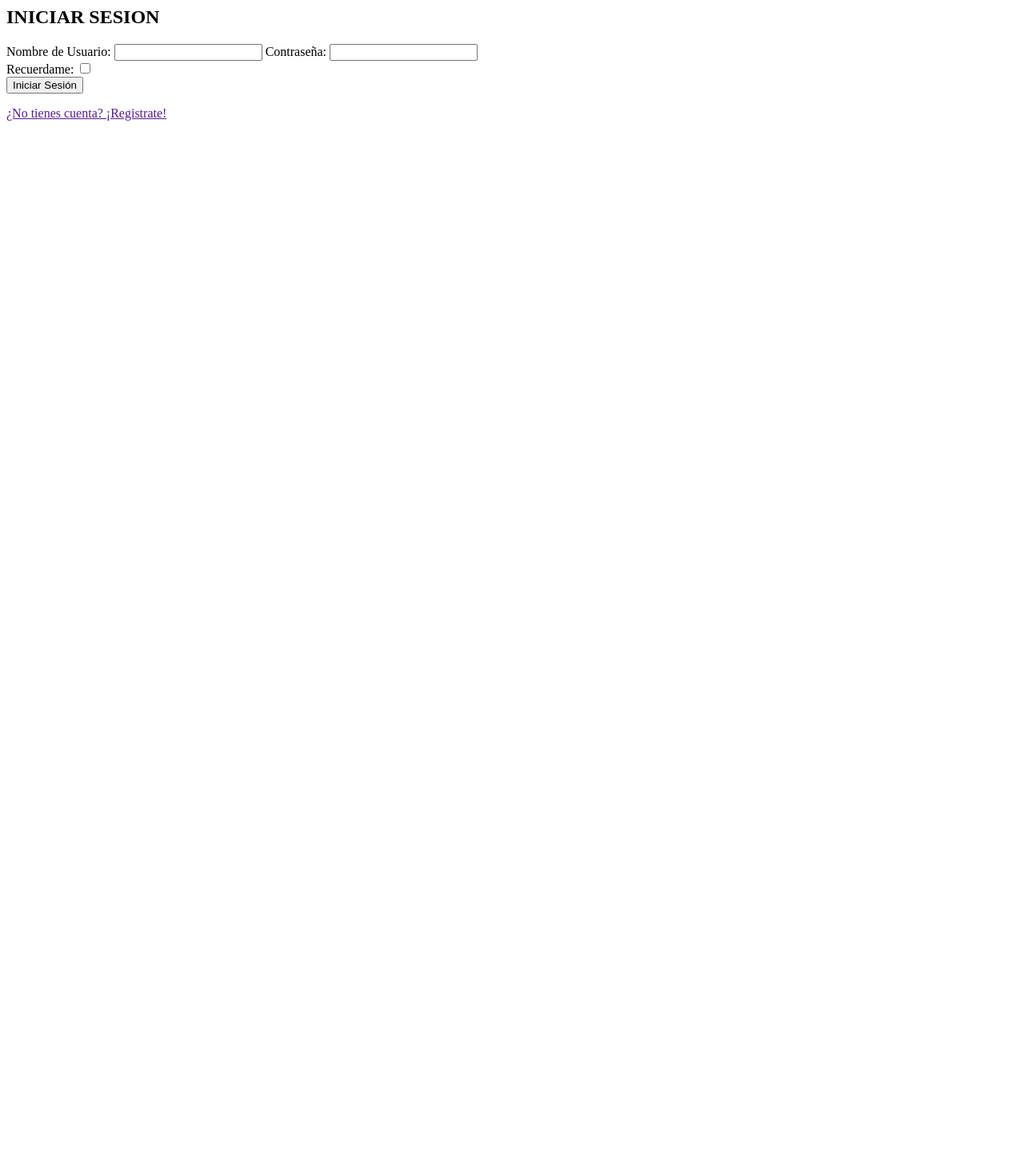
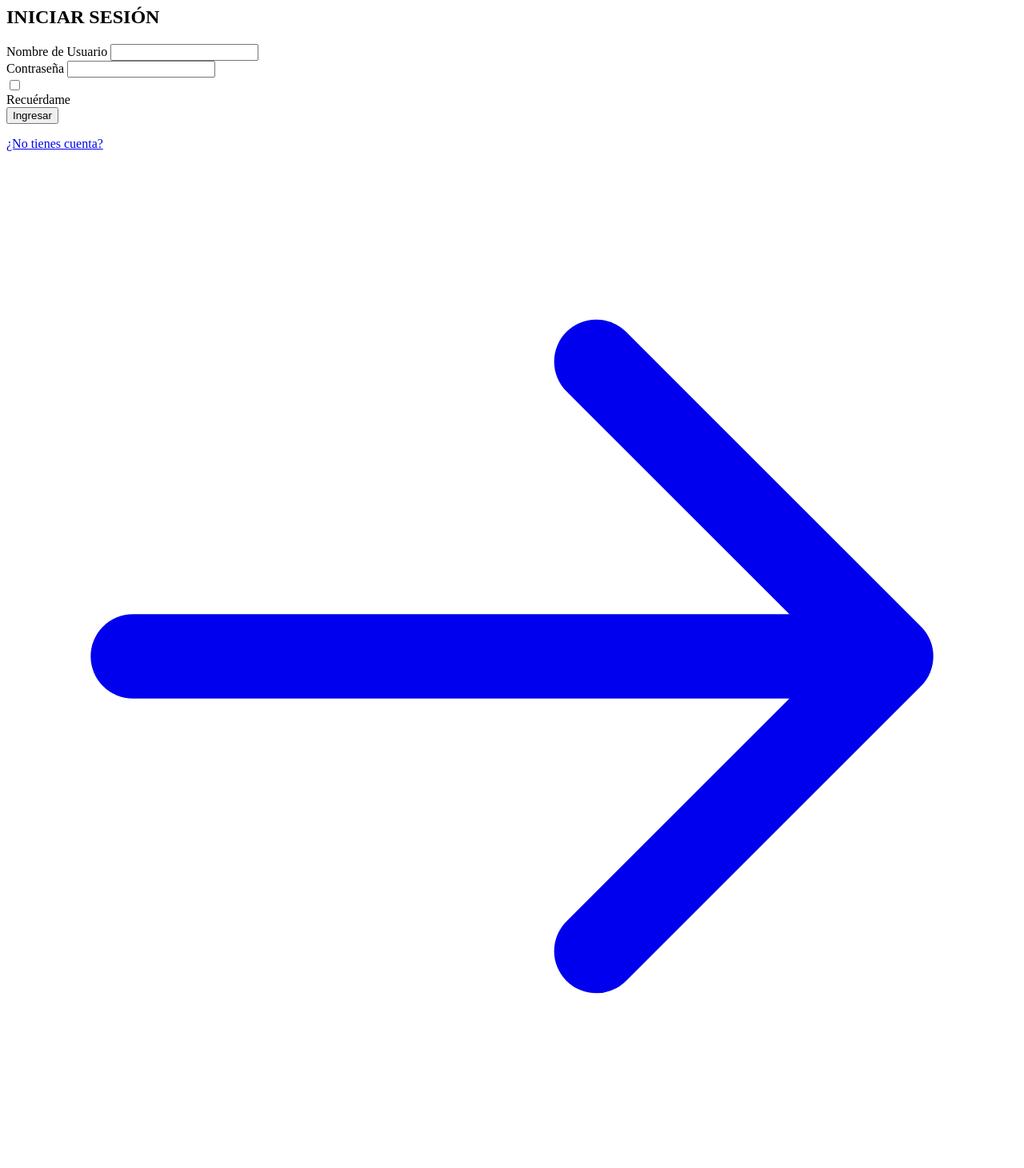
Before and after one commit to psaenzguerrero/TFG_Pablo, a PHP site: page /login.php in a window 1280 px wide. Shown: the whole page at 80% size. Before the commit the page ends 151 px from the top, so only its background shows below. Run offline with PHP 8.4, Linux system fonts and the light colour scheme.

Commit message:
segunda semana v3

```diff
--- a/Controlador/index.php
+++ b/Controlador/index.php
@@ -731,10 +731,6 @@
         require_once("../vistas/cabeza.php");
         require_once("../vistas/reservasEquipo.php");
         require_once("../vistas/pie.html");
-<<<<<<< HEAD
-=======
-
->>>>>>> 4dcdb70b54d92c118f94b969c8fc116f6d64e2eb
     }
 
 
--- a/Vistas/login.php
+++ b/Vistas/login.php
@@ -1,18 +1,70 @@
-<main>
-    <section id="login" class="pt-50">
-        <h1>INICIAR SESION</h1>
-        <?php if (isset($error)) echo "<p style='color: red;'>$error</p>"; ?>
-        <form method="POST" action="index.php?action=login">
-            <label for="nombre_usuario">Nombre de Usuario:</label>
-            <input type="text" name="nombre_usuario" <?php if(isset($_COOKIE["nombre_usuario"])) echo 'value='.$_COOKIE["nombre_usuario"].''; ?> required>
-            <label for="pass_usuario">Contraseña:</label>
-            <input type="password" name="pass_usuario" required>
-            <br>
-            <label for="devuelto">Recuerdame:</label>
-            <input type="checkbox" name="recuerdame" value="1">
-            <br>
-            <button type="submit" class="btn btn-outline-light">Iniciar Sesión</button>
-        </form>
-        <a href="">¿No tienes cuenta? ¡Registrate!</a>
+<main class="min-h-screen bg-gradient-to-br from-purple-100 to-indigo-200 flex items-center justify-center p-4">
+    <section id="login" class="w-full max-w-md bg-white/90 backdrop-blur-sm rounded-2xl shadow-xl overflow-hidden p-8 transform transition-all hover:scale-[1.01] hover:shadow-2xl">
+        <!-- Decoración artística -->
+        <div class="absolute -top-10 -right-10 w-32 h-32 bg-pink-300/30 rounded-full filter blur-xl"></div>
+        <div class="absolute -bottom-8 -left-8 w-40 h-40 bg-indigo-300/30 rounded-full filter blur-xl"></div>
+
+        <div class="relative z-10">
+            <h1 class="text-3xl font-bold text-transparent bg-clip-text bg-gradient-to-r from-purple-600 to-pink-500 mb-6 text-center font-serif tracking-wide">
+                INICIAR SESIÓN
+            </h1>
+
+            <?php if (isset($error)): ?>
+                <p class="text-pink-600 mb-4 text-center font-medium animate-pulse"><?php echo $error; ?></p>
+            <?php endif; ?>
+
+            <form method="POST" action="index.php?action=login" class="space-y-5">
+                <div class="group">
+                    <label for="nombre_usuario" class="block text-sm font-medium text-gray-600 mb-1 ml-1 group-focus-within:text-purple-600 transition-colors">
+                        Nombre de Usuario
+                    </label>
+                    <input
+                        type="text"
+                        name="nombre_usuario"
+                        class="w-full px-4 py-3 border-0 bg-gray-50/70 rounded-xl focus:ring-2 focus:ring-purple-500 focus:bg-white shadow-sm transition-all duration-300"
+                        <?php if(isset($_COOKIE["nombre_usuario"])) echo 'value='.$_COOKIE["nombre_usuario"].''; ?>
+                        required>
+                </div>
+
+                <div class="group">
+                    <label for="pass_usuario" class="block text-sm font-medium text-gray-600 mb-1 ml-1 group-focus-within:text-purple-600 transition-colors">
+                        Contraseña
+                    </label>
+                    <input
+                        type="password"
+                        name="pass_usuario"
+                        class="w-full px-4 py-3 border-0 bg-gray-50/70 rounded-xl focus:ring-2 focus:ring-purple-500 focus:bg-white shadow-sm transition-all duration-300"
+                        required>
+                </div>
+
+                <div class="flex items-center pl-1">
+                    <div class="flex items-center h-5">
+                        <input
+                            type="checkbox"
+                            name="recuerdame"
+                            value="1"
+                            class="h-4 w-4 text-purple-600 focus:ring-purple-500 border-gray-300 rounded transition-all checked:scale-110">
+                    </div>
+                    <label for="recuerdame" class="ml-2 block text-sm text-gray-600 hover:text-purple-600 cursor-pointer transition-colors">
+                        Recuérdame
+                    </label>
+                </div>
+
+                <button
+                    type="submit"
+                    class="w-full bg-gradient-to-r from-purple-500 to-pink-500 hover:from-purple-600 hover:to-pink-600 text-white font-medium py-3 px-4 rounded-xl shadow-lg hover:shadow-purple-200 transition-all duration-300 transform hover:-translate-y-0.5 active:translate-y-0">
+                    <span class="drop-shadow-md">Ingresar</span>
+                </button>
+            </form>
+
+            <div class="mt-6 text-center">
+                <a href="#" class="text-sm font-medium text-gray-500 hover:text-purple-600 hover:underline transition-colors inline-flex items-center">
+                    ¿No tienes cuenta?
+                    <svg xmlns="http://www.w3.org/2000/svg" class="h-4 w-4 ml-1" fill="none" viewBox="0 0 24 24" stroke="currentColor">
+                        <path stroke-linecap="round" stroke-linejoin="round" stroke-width="2" d="M14 5l7 7m0 0l-7 7m7-7H3" />
+                    </svg>
+                </a>
+            </div>
+        </div>
     </section>
 </main>
```
